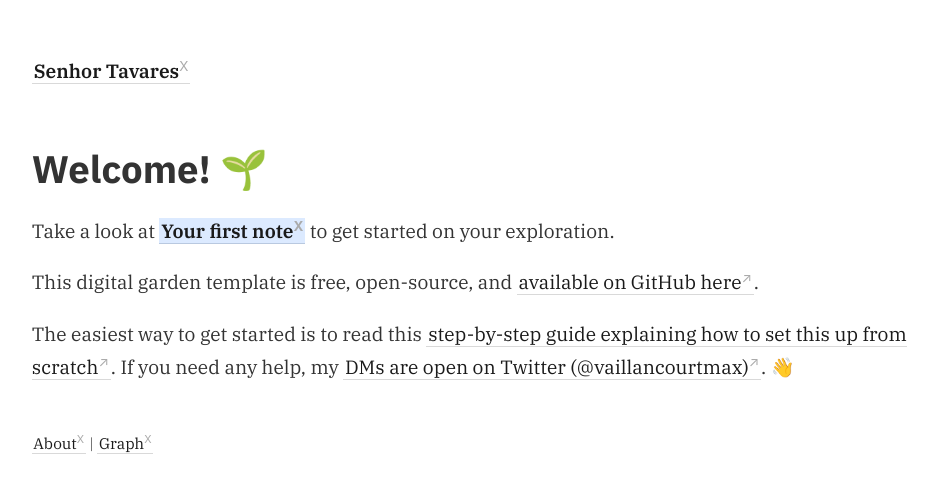
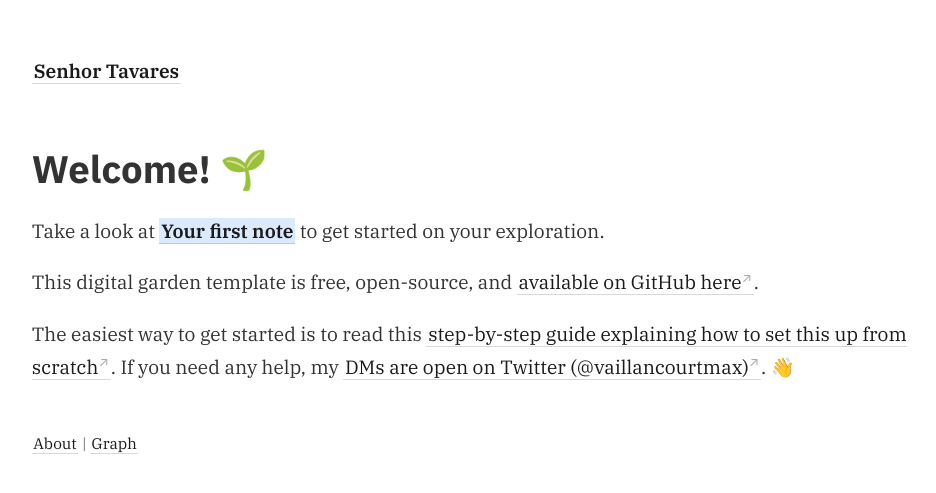
Before and after one commit to macedotavares/senhortavares, a Jekyll site: the page built from _pages/index.md, in a window 1280 px wide. Shown: the top 493 px of the page, without its empty margins (45-981 px from the left). Built offline with Jekyll 4.4.1, drawn with Linux system fonts in a browser that asks for light colours.

Commit message:
footnote marker

```diff
--- a/_sass/_style.scss
+++ b/_sass/_style.scss
@@ -109,8 +109,13 @@
   &.internal-link:after,
   &.footnote:after,
   &.reversefootnote:after {
-    content: "X";
+    content: "";
   }
+}
+
+.reversefootnote {
+  font-family: -apple-system, BlinkMacSystemFont, Segoe UI, Helvetica, Arial,
+  sans-serif, Apple Color Emoji, Segoe UI Emoji, Segoe UI Symbol;
 }
 
 *:focus {
```
